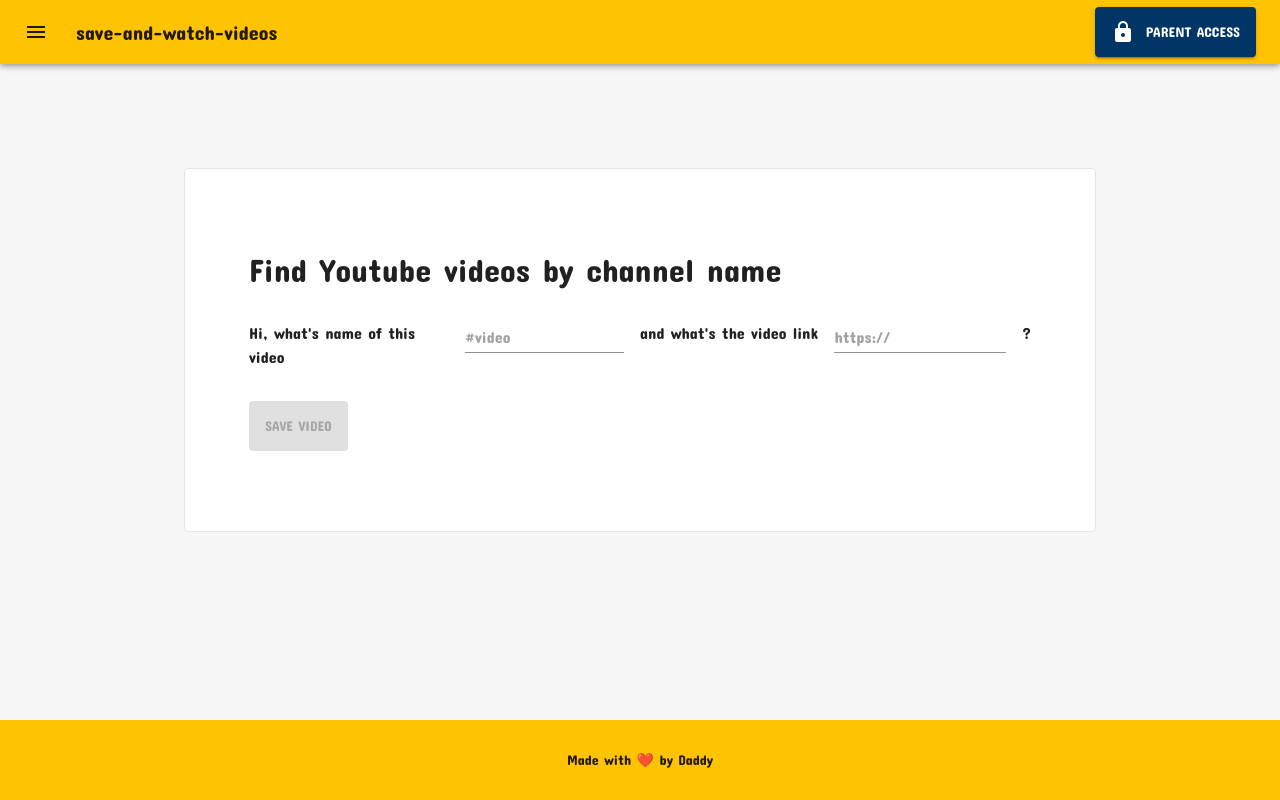
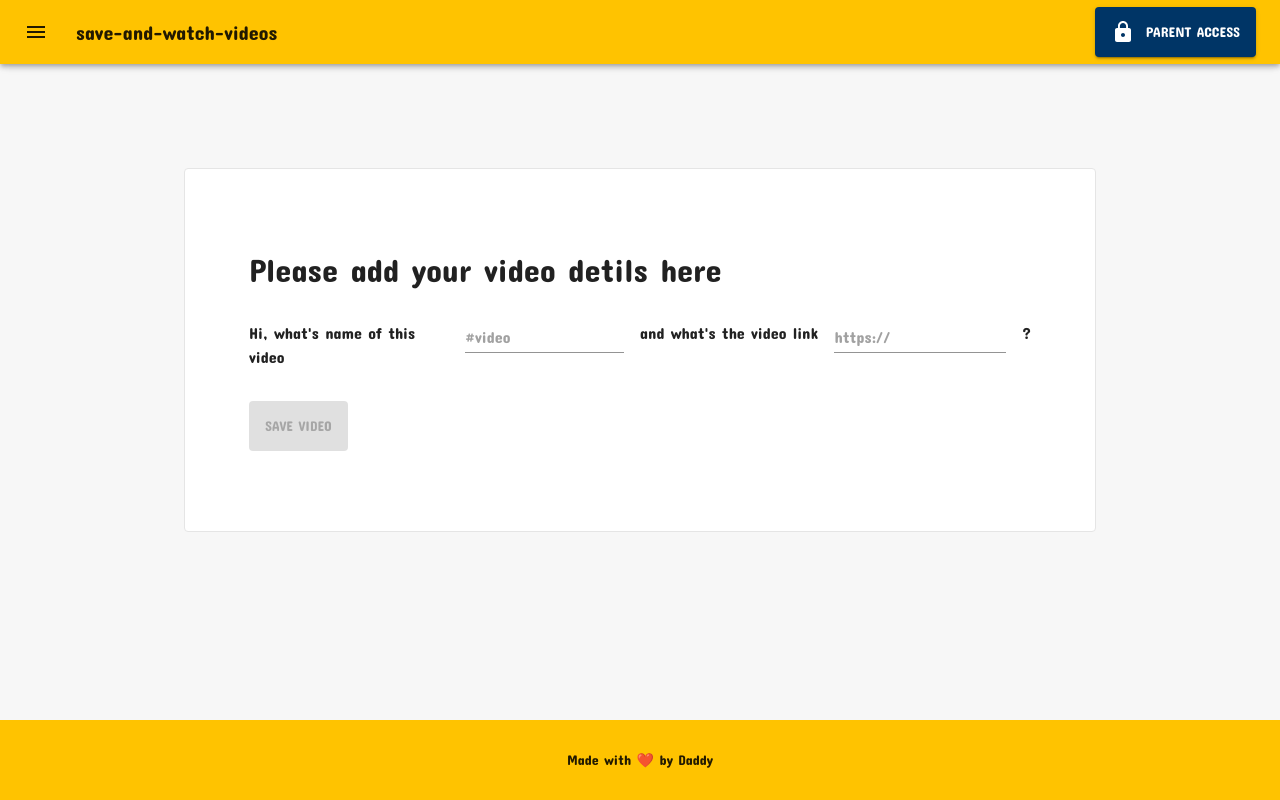
Before and after one commit to devjsonstringify/YT-FOR-SAM, a Next.js app: page / in a window 1280 px wide. Both pictures are taken after a click on the button "PARENT ACCESS". Built offline with nearby package versions, Linux system fonts and the light colour scheme.

Commit message:
Update: wordings/content

```diff
--- a/components/Form/Form.js
+++ b/components/Form/Form.js
@@ -75,7 +75,7 @@ const FinalForm = () => {
             <Box padding="5rem 4rem" boxSizing="border-box">
               <Box marginBottom="2rem">
                 <Typography variant="h4">
-                  Find Youtube videos by channel name
+                  Please add your video detils here
                 </Typography>
               </Box>
               <Form
```
